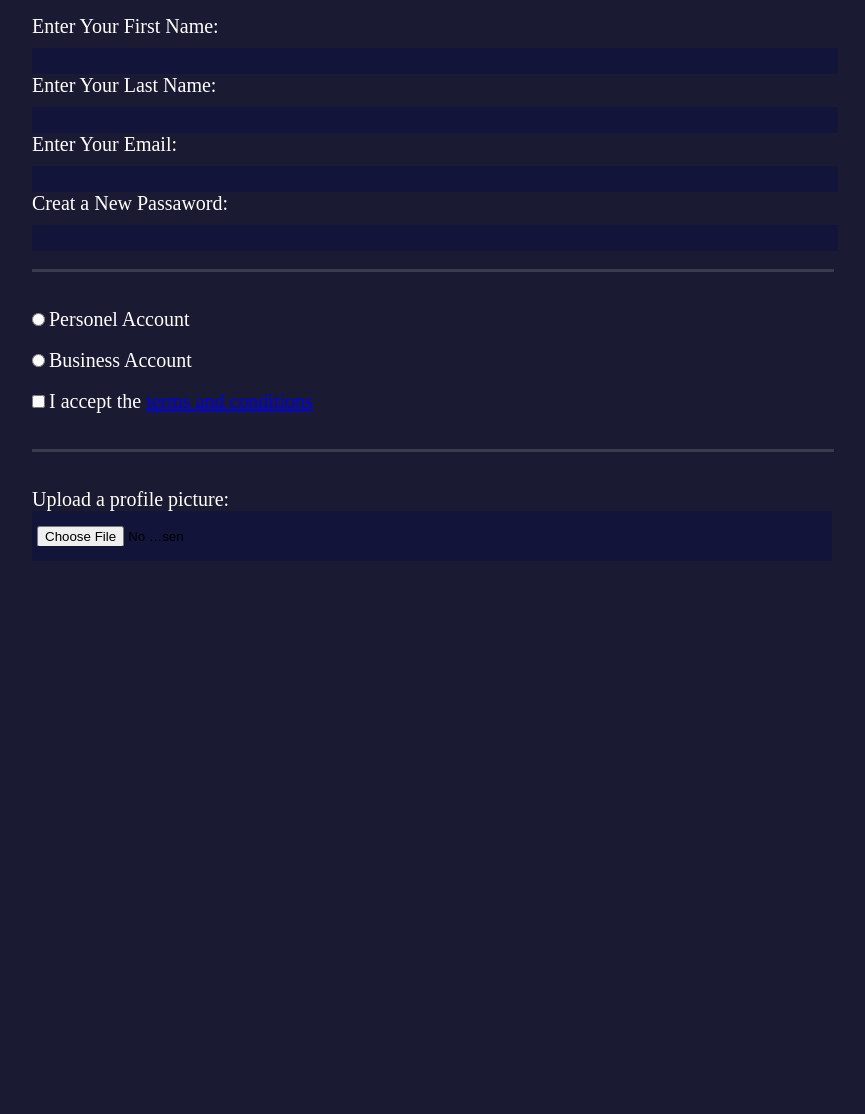
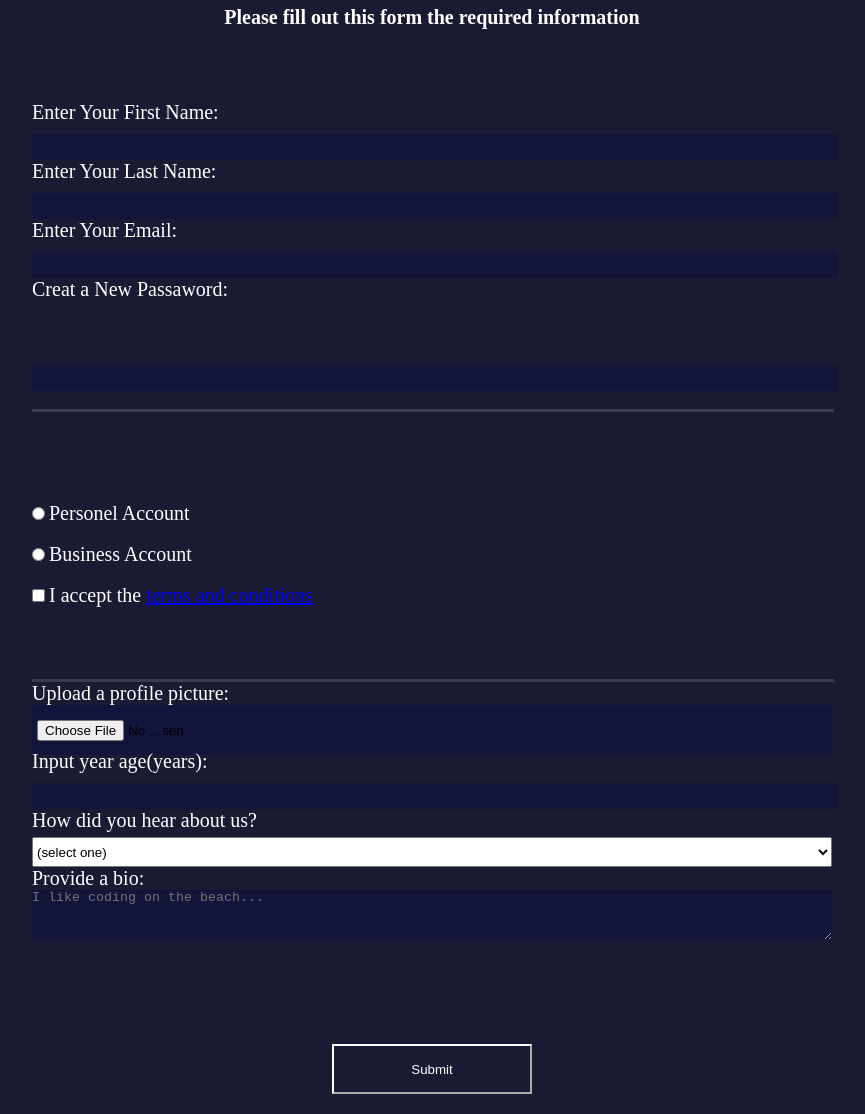
Before and after one commit to kutluhan46/from1, a plain HTML site: page index.html in a window 1280 px wide. Shown: the part 67-1181 px from the top of the page, without its empty margins (352-1217 px from the left). Before the commit the page ends 1000 px from the top, so only its background shows below. Drawn offline with Linux system fonts and the light colour scheme.

Commit message:
Son hali

```diff
--- a/css/style.css
+++ b/css/style.css
@@ -13,12 +13,19 @@ body{
     height: 1000px;
     /* background-color: aquamarine; */
     margin-left: 30%;
+    display:flex;
+    flex-direction: column;
 
 
 
 }
 
- h2,h4{
+ h1{
+    color: white;
+    text-align: center;
+
+}
+h4{
     color: white;
     text-align: center;
     font-size: 20px;
@@ -44,12 +51,13 @@ p{
     vertical-align: middle;
     border: 3px solid #12143a;
     background-color: #12143a;
+    color: white;
 }
 label{
     color: white;
     font-size: 20px;
 }
-.btn{
+.file{
     width: 800px;
     height: 50px;
     background-color: #12143a;
@@ -59,6 +67,27 @@ label{
     margin-top: 15px;
     margin-left: 5px;
     width: 150px;
-    height: 20px;
+    height: 30px;
+}
+#haber{
+    width: 800px;
+    height: 30px;
+    margin-top: 5px;
+}
+.area{
+    background-color: #12143a;
+    color: white;
+    width: 800px;
+    height: 50px;
+    border: none;
+}
+
+.sumbit{
+    height: 50px;
+    width: 200px;
+    border-color: white;
+    color:white;
+    background-color: #1a1b32;
+    margin: 100px 20px 20px 300px;
 
 }
--- a/index.html
+++ b/index.html
@@ -9,11 +9,11 @@
 </head>
 <body bgcolor="#1a1b32">
     <div class="container">
-        <h2>Registrarion Form</h2>
-        <br>
+        <h1>Registrarion Form</h1>
+        <br><br>
         <h4>Please fill out this form the required information</h4>
         <div class="clear"></div>
-        <br>
+        <br><br><br><br>
         <div class="form">
             <p>Enter Your First Name:</p>
             <input type="text" style="margin-top: 10px;" class="name">
@@ -22,23 +22,36 @@
             <p>Enter Your Email:</p>
             <input type="text" style="margin-top: 10px;" class="name">
             <p>Creat a New Passaword:</p>
+            <br><br><br>
             <input type="text" style="margin-top: 10px;" class="name">
             <br><br>
             <hr size="3" width="800px" color="#3b3b4f" />
-            <br><br>
+            <br><br><br><br><br>
             <input type="radio" name="PA" class="radio" value="Personel Account">
             <label for="Pa">Personel Account</label><br><br>
             <input type="radio" name="BA" class="radio" value="Business Account">
             <label for="Ba">Business Account</label><br><br>
             <input type="checkbox" name="PA" class="radio" value="Business Account">
             <label for="Pa">I accept the <a href="#">terms and conditions</a></label><br><br><br>
+            <br><br>
             <hr size="3" width="800px" color="#3b3b4f" />
-            <br><br>
+
             <p>Upload a profile picture:</p>
-            <div class="btn">
+            <div class="file">
                 <input type="file" value="Choose File" class="add">
+                <p>Input year age(years):</p>
+                <input type="text" style="margin-top: 10px;" class="name">
+                <p>How did you hear about us?</p>
+                <select name="haber" id="haber">
+                    <option value="select">(select one)</option>
+                    <option value="Friends">Friends</option>
+                    <option value="Sosical Media">Sosical Media</option>
+                  </select>
+                  <p>Provide a bio:</p>
+                  <textarea class="area" name="bio" placeholder="I like coding on the beach..."></textarea>
+                  <input type="submit" name="sumbit" class="sumbit" id="gonder">
+                </div>
 
-            </div>
 
         </div>
     </div>
```
